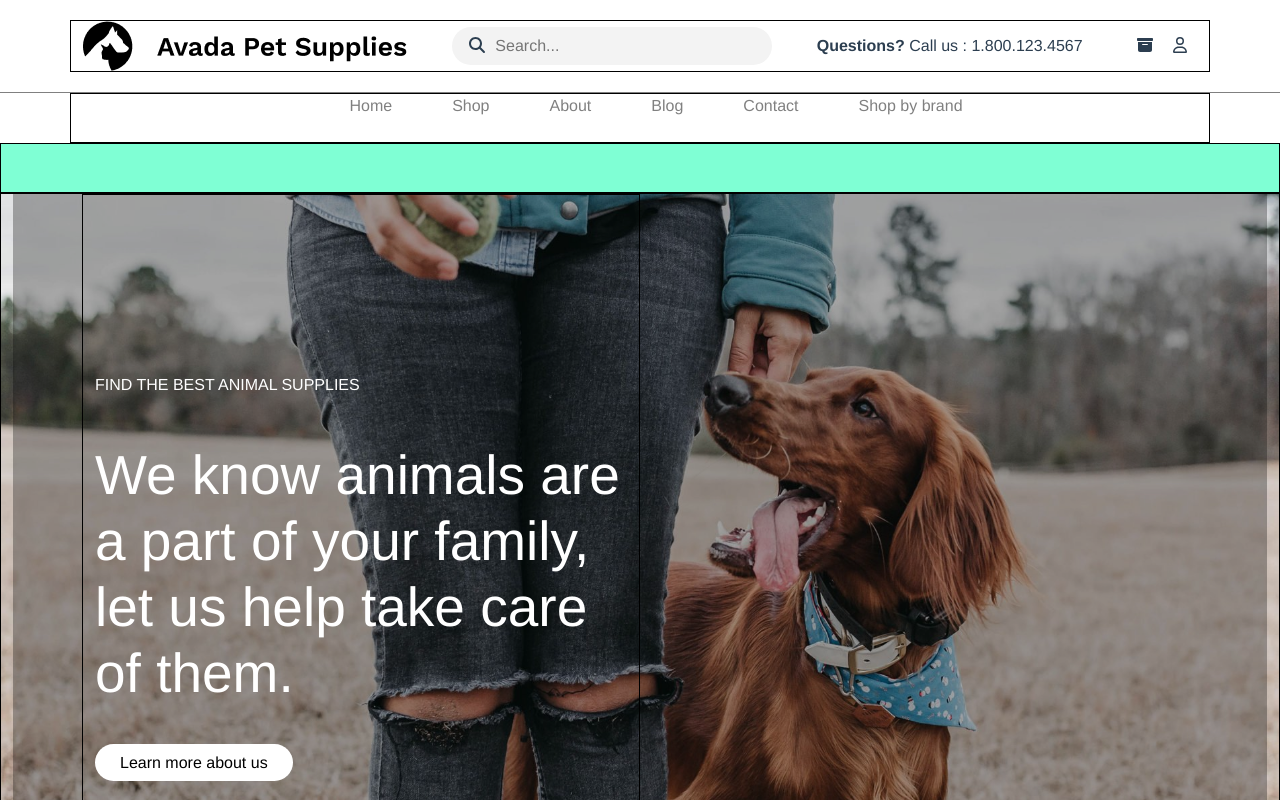
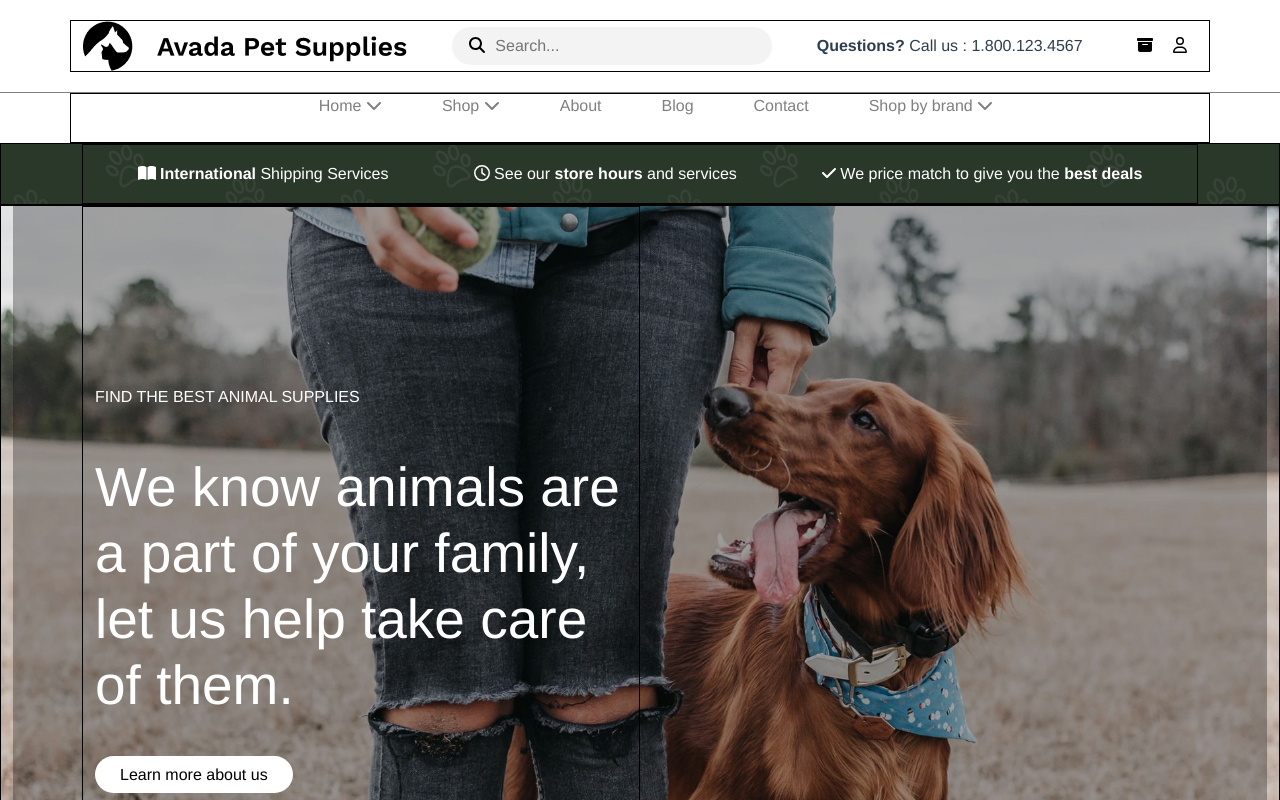
Before and after one commit to Vincedinardo21/proj-html-vuejs, a Vue app: page / in a window 1280 px wide. Shown: the top 800 px of the page. Built offline with nearby package versions, Linux system fonts and the light colour scheme.

Commit message:
Up Jumbotron

```diff
--- a/src/components/MyHeader.vue
+++ b/src/components/MyHeader.vue
@@ -10,7 +10,7 @@
               <img src="../assets/img/dark-pet-logo.png" alt="Logo">
               <!-- Searchbar -->
               <div class="my-searchbar">
-                <font-awesome-icon icon="fa-solid fa-magnifying-glass" />
+                <a href="#"><font-awesome-icon icon="fa-solid fa-magnifying-glass" /></a>
                 <input type="text" placeholder="Search...">
               </div>
 
@@ -18,8 +18,8 @@
               <div><b>Questions?</b> Call us : 1.800.123.4567</div>
               <!-- Accedi -->
               <div class="icons">
-                <font-awesome-icon icon="fa-solid fa-box-archive" />
-                <font-awesome-icon icon="fa-regular fa-user" />
+                <a href="#"><font-awesome-icon icon="fa-solid fa-box-archive" /></a>
+                <a href="#"><font-awesome-icon icon="fa-regular fa-user" /></a>
               </div>
             </div>
           </div>
@@ -32,7 +32,10 @@
           <div class="row">
             <div class="col-12">
               <ul>
-                <li v-for="(item, i) in navBar" :key="i"><a :href="item.link">{{item.text}}</a></li>
+                <li v-for="(item, i) in navBar" :key="i"><a :href="item.link">
+                  {{item.text}}
+                  <font-awesome-icon :icon="item.arrow" />
+                </a></li>
               </ul>
             </div>
           </div>
@@ -51,26 +54,32 @@ export default {
         {
           text : "Home",
           link : "#",
+          arrow : "fa-solid fa-chevron-down"
         },
         {
           text : "Shop",
           link : "#",
+          arrow : "fa-solid fa-chevron-down"
         },
         {
           text : "About",
           link : "#",
+          arrow : ""
         },
         {
           text : "Blog",
           link : "#",
+          arrow : ""
         },
         {
           text : "Contact",
           link : "#",
+          arrow : ""
         },
         {
           text : "Shop by brand",
           link : "#",
+          arrow : "fa-solid fa-chevron-down"
         },
       ]
     }
@@ -122,6 +131,7 @@ export default {
 
     [class*="fa-"]{
       margin: 0 10px;
+      color: black;
     }
   }
 </style>
--- a/src/components/MyJumbotron.vue
+++ b/src/components/MyJumbotron.vue
@@ -1,7 +1,20 @@
 <template>
     <div class="container-fluid">
         <div class="row">
-            <div class="col-12 jumbo-up"></div>
+            <div class="col-12 jumbo-up-back">
+                <!-- Jumbo up -->
+                <div class="container">
+                    <div class="row">
+                        <div class="col-12 jumbo-up">
+                            <div><font-awesome-icon icon="fa-solid fa-book-open" /><b> International</b> Shipping Services</div>
+                            <div><font-awesome-icon icon="fa-regular fa-clock" /> See our <b>store hours</b> and services</div>
+                            <div><font-awesome-icon icon="fa-solid fa-check" /> We price match to give you the <b>best deals</b></div>
+                        </div>
+                    </div>
+                </div>
+            </div>
+
+
 
             <!-- Image Background -->
             <div class="col-12 jumbo-banner">
@@ -37,8 +50,17 @@ export default {
     .jumbo-fade{
         background-color: rgba(0,0,0,0.3);
     }
+
+    .jumbo-up-back {
+        background-image: url("../assets/img/bg-transparent-3.png");
+        background-color: #2a382a;
+        color: white;
+    }
     .jumbo-up {
-        background-color: aquamarine;
+        height: 60px;
+        display: flex;
+        justify-content: space-around;
+        align-items: center;
     }
     .jumbo-banner {
         height: 760px;
--- a/src/main.js
+++ b/src/main.js
@@ -10,11 +10,19 @@ import { FontAwesomeIcon } from '@fortawesome/vue-fontawesome'
 import { faUser } from '@fortawesome/free-regular-svg-icons'
 import { faBoxArchive } from '@fortawesome/free-solid-svg-icons'
 import { faMagnifyingGlass } from '@fortawesome/free-solid-svg-icons'
+import { faChevronDown } from '@fortawesome/free-solid-svg-icons'
+import { faClock } from '@fortawesome/free-regular-svg-icons'
+import { faCheck } from '@fortawesome/free-solid-svg-icons'
+import { faBookOpen } from '@fortawesome/free-solid-svg-icons'
 
 /* add icons to the library */
 library.add(faUser)
 library.add(faBoxArchive)
 library.add(faMagnifyingGlass)
+library.add(faChevronDown)
+library.add(faClock)
+library.add(faCheck)
+library.add(faBookOpen)
 
 /* add font awesome icon component */
 Vue.component('font-awesome-icon', FontAwesomeIcon)
```
